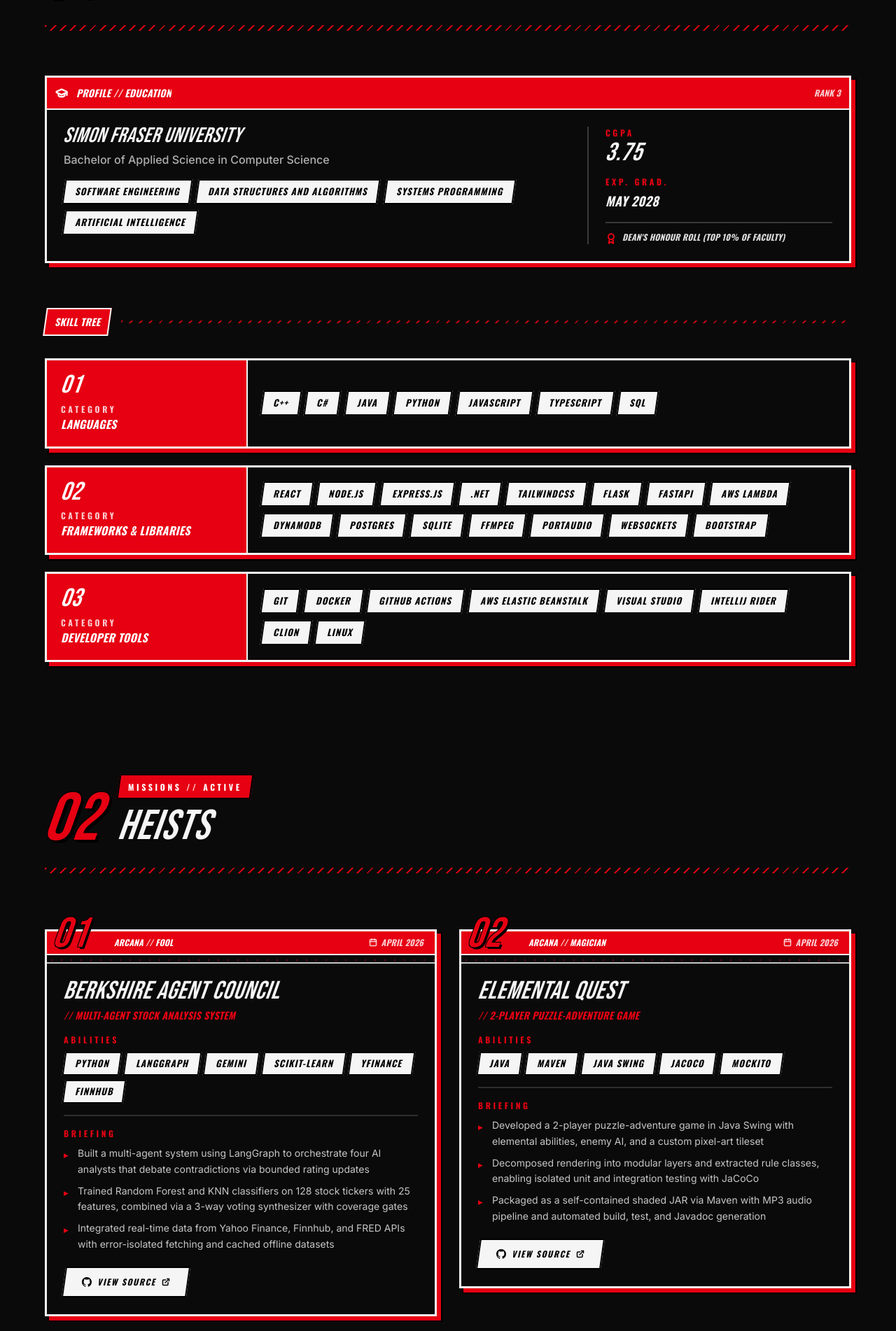
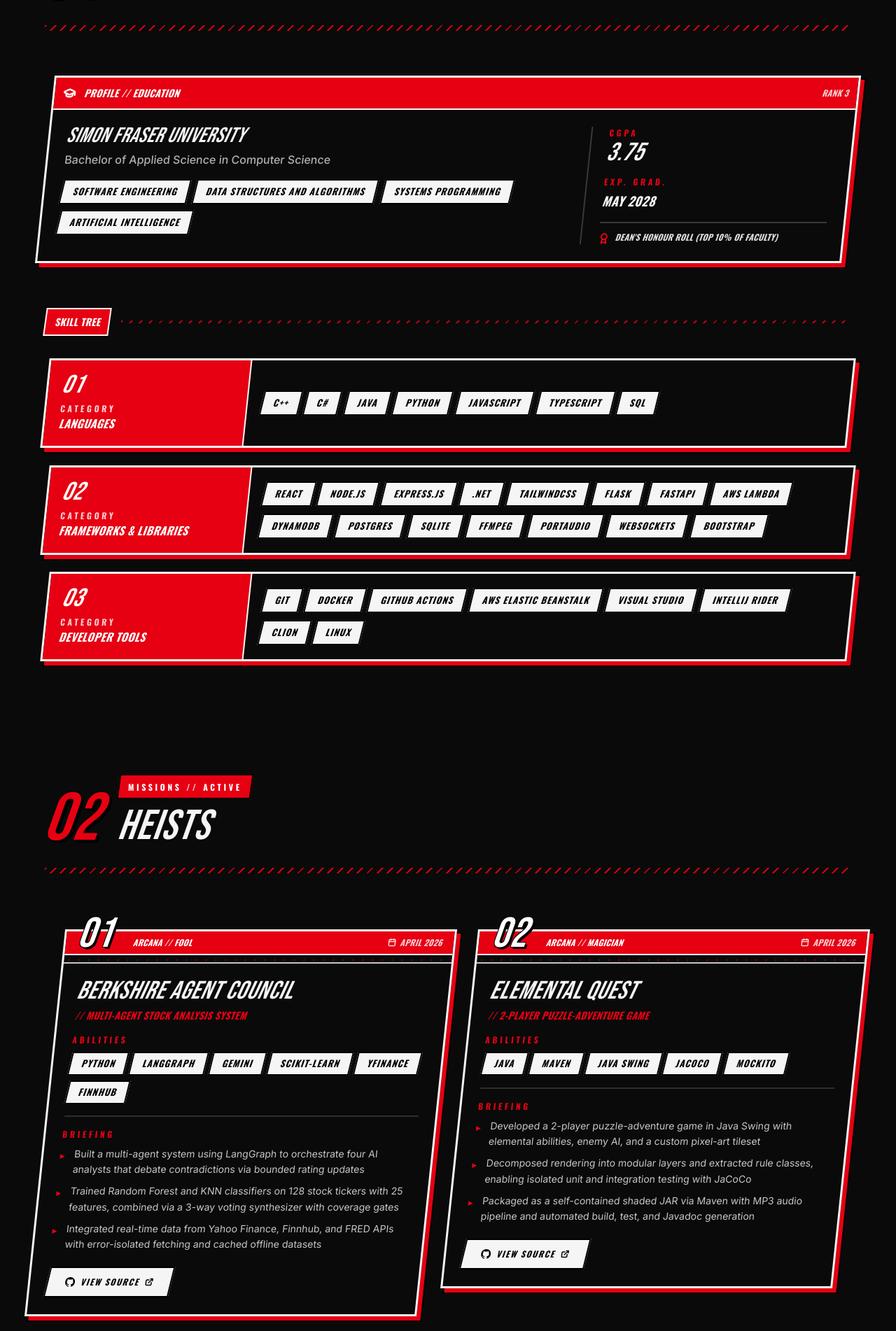
Before and after one commit to XavierRHMN/XavierRHMN.github.io, a Next.js app: page / in a window 1280 px wide. Shown: the part 978-2880 px from the top of the page at 70% size. Built offline with nearby package versions, Linux system fonts and the light colour scheme.

Commit message:
feat: add skew to boxes

```diff
--- a/app/globals.css
+++ b/app/globals.css
@@ -101,6 +101,15 @@ body {
   box-shadow:
     9px 9px 0 #e60012,
     9px 9px 0 2px #000;
+}
+
+/* Parallelogram-shaped panel — outer skew (no content counter-skew) */
+.p5-panel-skew {
+  transform: skewX(-6deg) !important;
+}
+
+.p5-panel-skew.p5-panel-hover:hover {
+  transform: skewX(-6deg) translate(-3px, -3px) !important;
 }
 
 .p5-panel-red {
--- a/components/AboutSkillsSection.tsx
+++ b/components/AboutSkillsSection.tsx
@@ -16,12 +16,12 @@ export default function AboutSkillsSection() {
         {/* Profile / Education card */}
         <ScrollReveal delay={0.1}>
           <div className="relative mb-16">
-            <div className="p5-panel p-0 overflow-hidden">
+            <div className="p5-panel p5-panel-skew p-0 overflow-hidden">
               {/* Top red bar */}
               <div className="bg-accent border-b-2 border-foreground p-3 flex items-center justify-between gap-2">
                 <div className="flex items-center gap-2 sm:gap-3 min-w-0">
                   <GraduationCap size={18} className="text-white flex-shrink-0" strokeWidth={3} />
-                  <span className="p5-condensed italic text-white text-xs sm:text-sm tracking-[0.15em] sm:tracking-[0.2em] truncate">
+                  <span className="p5-condensed italic text-white text-xs sm:text-sm tracking-[0.15em] sm:tracking-[0.2em] truncate pr-2">
                     PROFILE // EDUCATION
                   </span>
                 </div>
@@ -95,7 +95,7 @@ export default function AboutSkillsSection() {
         <div className="space-y-6">
           {skills.map((category, i) => (
             <ScrollReveal key={category.category} delay={0.1 * (i + 1)}>
-              <div className="p5-panel p-0 overflow-hidden">
+              <div className="p5-panel p5-panel-skew p-0 overflow-hidden">
                 <div className="grid grid-cols-1 md:grid-cols-4 gap-0">
                   {/* Category label - red side panel */}
                   <div className="bg-accent text-white p-4 md:p-5 flex md:flex-col items-center md:items-start justify-between md:justify-center gap-2 border-b-2 md:border-b-0 md:border-r-2 border-foreground">
--- a/components/ExperienceSection.tsx
+++ b/components/ExperienceSection.tsx
@@ -16,7 +16,7 @@ export default function ExperienceSection() {
         <div className="space-y-8">
           {workExperience.map((exp, i) => (
             <ScrollReveal key={exp.company} delay={0.1 * (i + 1)}>
-              <div className="p5-panel p-0 overflow-hidden">
+              <div className="p5-panel p5-panel-skew p-0 overflow-hidden">
                 <div className="grid grid-cols-1 md:grid-cols-12 gap-0">
                   {/* Left: dates / icon */}
                   <div className="md:col-span-3 bg-accent text-white p-5 border-b-2 md:border-b-0 md:border-r-2 border-foreground flex md:flex-col justify-between md:justify-start gap-3">
--- a/components/ExtracurricularsSection.tsx
+++ b/components/ExtracurricularsSection.tsx
@@ -16,7 +16,7 @@ export default function ExtracurricularsSection() {
         <div className="grid grid-cols-1 md:grid-cols-2 gap-8">
           {extracurriculars.map((activity, i) => (
             <ScrollReveal key={activity.organization} delay={0.1 * (i + 1)}>
-              <div className="p5-panel p5-panel-hover p-0 overflow-hidden h-full">
+              <div className="p5-panel p5-panel-skew p5-panel-hover p-0 overflow-hidden h-full">
                 {/* Header */}
                 <div className="bg-foreground text-black p-3 border-b-2 border-foreground flex items-center justify-between">
                   <div className="flex items-center gap-2">
--- a/components/ProjectsSection.tsx
+++ b/components/ProjectsSection.tsx
@@ -21,13 +21,13 @@ export default function ProjectsSection() {
             <ScrollReveal key={project.title} delay={0.1 * (i + 1)}>
               <div className="group relative pt-4">
                 {/* Arcana number floating outside */}
-                <div className="absolute -top-1 left-2 sm:left-3 z-20 pointer-events-none">
-                  <div className="p5-display p5-num-shadow text-accent text-5xl sm:text-6xl leading-none -skew-x-6">
+                <div className="absolute -top-1 left-10 sm:left-12 z-20 pointer-events-none">
+                  <div className="p5-display p5-num-shadow text-white text-5xl sm:text-6xl leading-none -skew-x-6">
                     {String(i + 1).padStart(2, "0")}
                   </div>
                 </div>
 
-                <div className="p5-panel p5-panel-hover p-0 overflow-hidden h-full flex flex-col">
+                <div className="p5-panel p5-panel-skew p5-panel-hover p-0 overflow-hidden h-full flex flex-col">
                   {/* Header bar */}
                   <div className="bg-accent border-b-2 border-foreground pl-16 sm:pl-20 lg:pl-24 pr-4 py-2 flex items-center justify-between gap-2">
                     <span className="block flex-1 min-w-0 truncate p5-condensed italic text-white text-[10px] sm:text-xs tracking-[0.2em] sm:tracking-[0.25em]">
```
